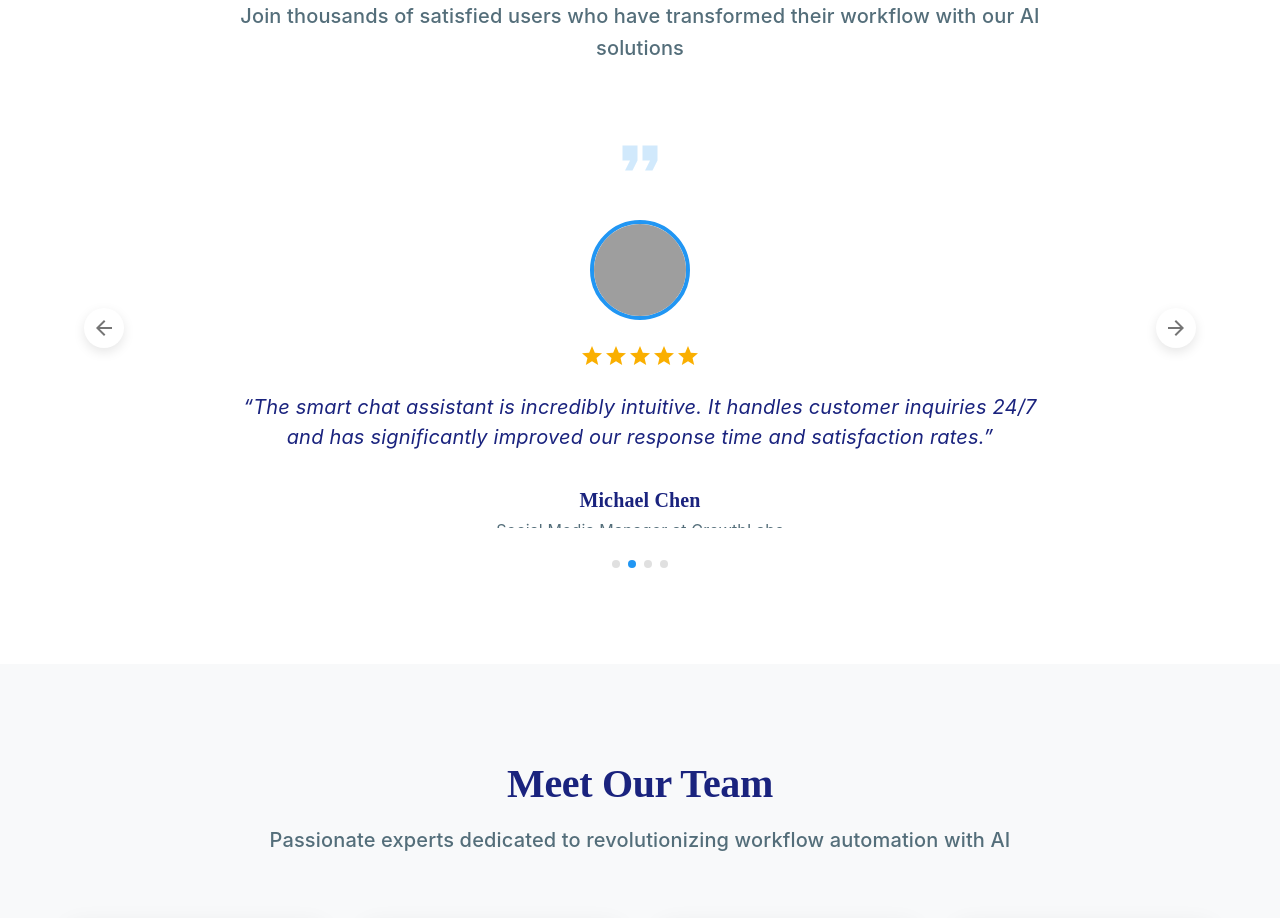
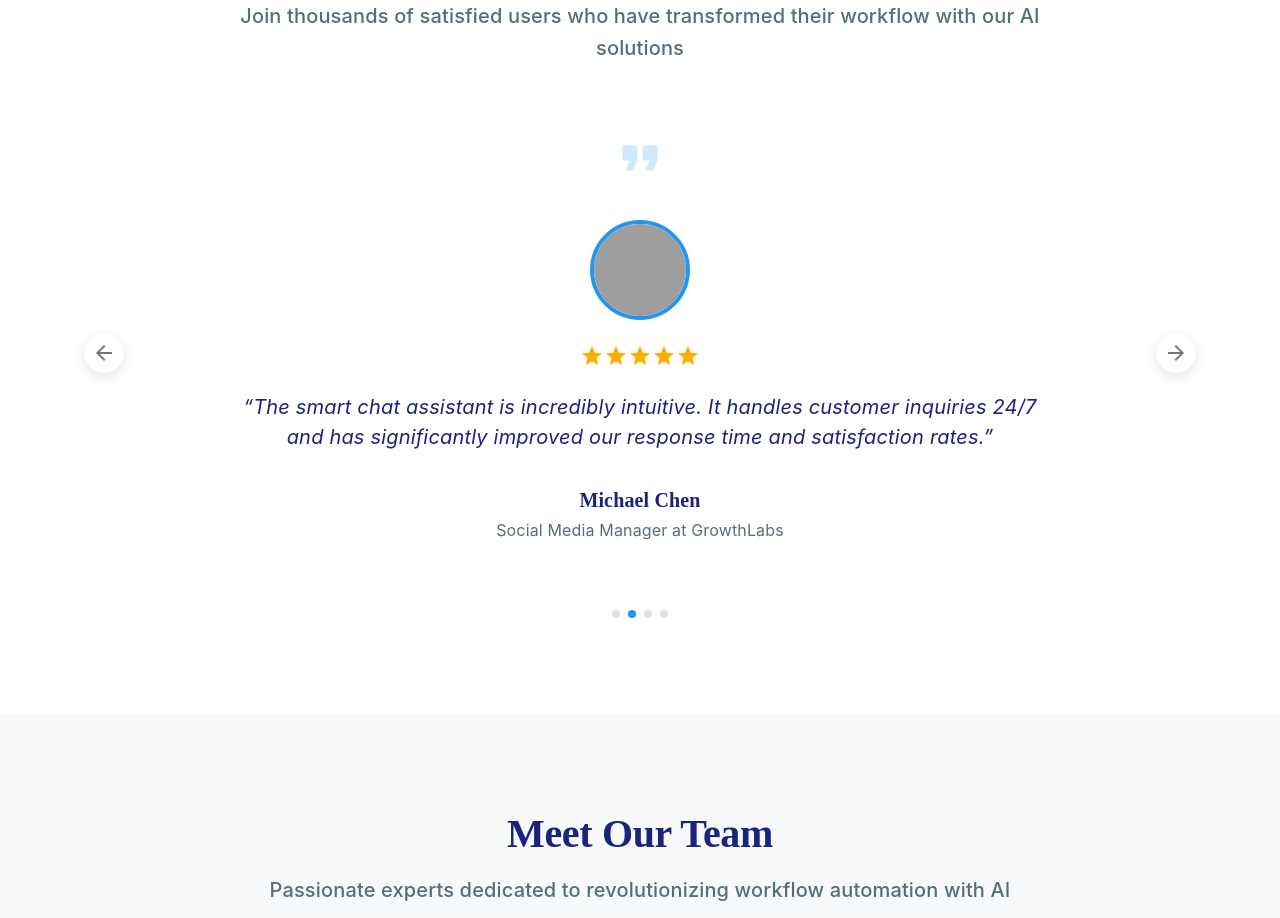
Before and after one commit to asfarwaheed01/Blitzcon-ai, a Next.js app: page / in a window 1280 px wide. Shown: the part 2260-3178 px from the top of the page. Built offline with nearby package versions, Linux system fonts and the light colour scheme; grey boxes are pictures that could not be loaded.

Commit message:
text issue resolved

```diff
--- a/src/app/landing/components/Testimonials/Testimonials.tsx
+++ b/src/app/landing/components/Testimonials/Testimonials.tsx
@@ -133,7 +133,9 @@ const TestimonialsSection = () => {
           </Typography>
         </motion.div>
 
-        <Box sx={{ position: "relative", height: "400px", overflow: "hidden" }}>
+        <Box
+          sx={{ position: "relative", minHeight: "450px", overflow: "visible" }}
+        >
           <AnimatePresence initial={false} custom={direction}>
             <motion.div
               key={currentIndex}
@@ -223,6 +225,7 @@ const TestimonialsSection = () => {
                   sx={{
                     color: "#546e7a",
                     fontFamily: "Inter",
+                    marginBottom: 2,
                   }}
                 >
                   {testimonials[currentIndex].role} at{" "}
```
